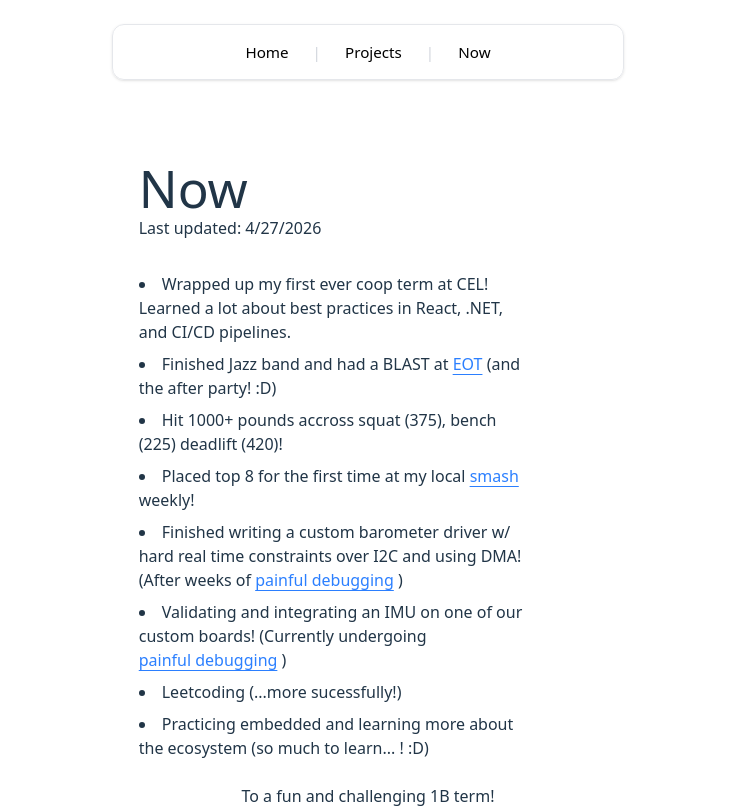
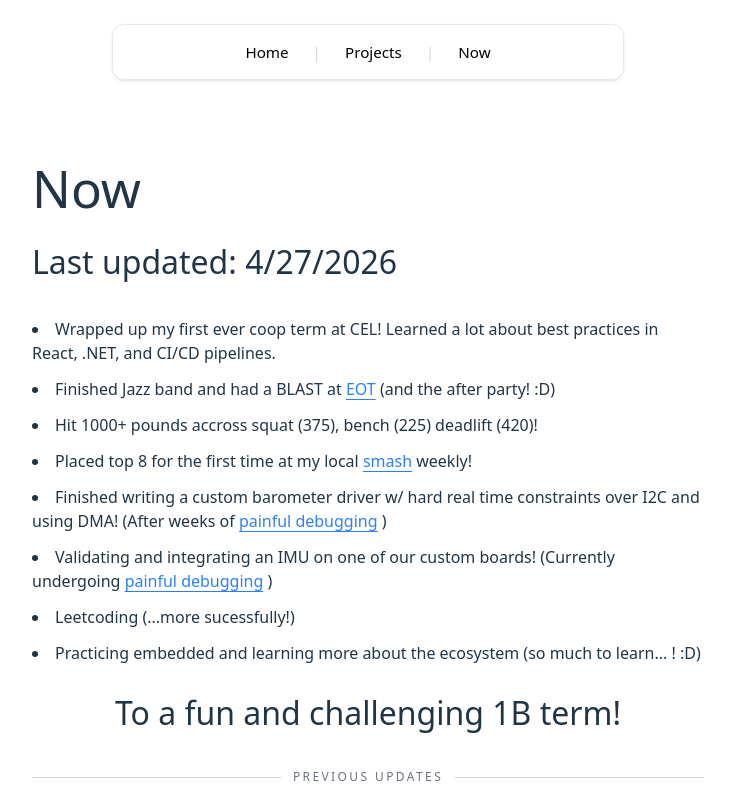
Before and after one commit to JasianE/Not_a_blog, a React (Vite) app: page /now in a window 1280 px wide. Shown: the top 808 px of the page, without its empty margins (272-1007 px from the left). Built offline with nearby package versions, Linux system fonts and the light colour scheme.

Commit message:
updated portfolio

```diff
--- a/src/App.css
+++ b/src/App.css
@@ -3,8 +3,20 @@
 #root {
   max-width: 1280px;
   margin: 0 auto;
-  padding: 2rem;
+  padding: 1rem;
   text-align: center;
+}
+
+@media (min-width: 640px) {
+  #root {
+    padding: 1.5rem;
+  }
+}
+
+@media (min-width: 1024px) {
+  #root {
+    padding: 2rem;
+  }
 }
 
 .logo {
--- a/src/components/atoms/DefinitionTooltip.tsx
+++ b/src/components/atoms/DefinitionTooltip.tsx
@@ -12,7 +12,7 @@ function DefinitionTooltip({ term, definition }: DefinitionTooltipProps) {
         {term}
       </span>
       <span
-        className="pointer-events-none absolute left-1/2 top-full z-10 mt-2 w-64 -translate-x-1/2 rounded-lg border border-blue-200 bg-white/95 px-3 py-2 text-sm text-gray-700 shadow-lg opacity-0 transition-opacity duration-200 group-hover:opacity-100 dark:border-blue-400/40 dark:bg-neutral-900 dark:text-neutral-200"
+        className="pointer-events-none absolute left-1/2 top-full z-10 mt-2 w-48 sm:w-56 lg:w-64 -translate-x-1/2 rounded-lg border border-blue-200 bg-white/95 px-3 py-2 text-xs sm:text-sm text-gray-700 shadow-lg opacity-0 transition-opacity duration-200 group-hover:opacity-100 dark:border-blue-400/40 dark:bg-neutral-900 dark:text-neutral-200"
         role="tooltip"
       >
         {definition}
--- a/src/components/molecules/Navbar.tsx
+++ b/src/components/molecules/Navbar.tsx
@@ -12,12 +12,12 @@ function Navbar() {
   ];
 
   return (
-    <header className="fixed top-6 left-0 right-0 z-50 flex justify-center pointer-events-none">
+    <header className="fixed top-2 sm:top-6 left-0 right-0 z-50 flex justify-center pointer-events-none px-2">
       {/* Centered nav container */}
-      <div className="pointer-events-auto bg-white/80 backdrop-blur-md shadow-sm border border-gray-200 w-[32rem] max-w-[90%] h-14 rounded-xl flex items-center justify-center">
+      <div className="pointer-events-auto bg-white/80 backdrop-blur-md shadow-sm border border-gray-200 w-full sm:w-[32rem] max-w-[90%] sm:max-w-none h-12 sm:h-14 rounded-xl flex items-center justify-center">
 
         {/* Nav items */}
-        <nav className="flex items-center gap-6 text-[0.95rem]">
+        <nav className="flex items-center gap-3 sm:gap-6 text-[0.85rem] sm:text-[0.95rem]">
           {links.map((link, index) => (
             <React.Fragment key={link.to}>
               <Link
--- a/src/components/molecules/PageContainer.tsx
+++ b/src/components/molecules/PageContainer.tsx
@@ -4,7 +4,7 @@ import React from "react";
 const PageContainer: React.FC<React.PropsWithChildren> = ({ children }) => {
   return (
     <div className="w-full flex flex-col items-center">
-      <div className="w-full max-w-3xl px-6 py-10">
+      <div className="w-full max-w-3xl px-4 sm:px-6 lg:px-8 py-6 sm:py-8 lg:py-10">
         {children}
       </div>
     </div>
--- a/src/index.css
+++ b/src/index.css
@@ -37,8 +37,36 @@ body {
 }
 
 h1 {
-  font-size: 3.2em;
+  font-size: 2em;
   line-height: 1.1;
+}
+
+@media (min-width: 640px) {
+  h1 {
+    font-size: 2.5em;
+  }
+}
+
+@media (min-width: 1024px) {
+  h1 {
+    font-size: 3.2em;
+  }
+}
+
+h2 {
+  font-size: 1.5em;
+}
+
+@media (min-width: 640px) {
+  h2 {
+    font-size: 1.875em;
+  }
+}
+
+@media (min-width: 1024px) {
+  h2 {
+    font-size: 2em;
+  }
 }
 
 button {
--- a/src/pages/blog/BlogPage.tsx
+++ b/src/pages/blog/BlogPage.tsx
@@ -24,8 +24,8 @@ function Blog() {
 
   return (
     <PageContainer>
-        <h1 className="">Blog</h1>
-        <h2 className="mt-12">Take a look inside mah dome</h2>
+        <h1 className="text-2xl sm:text-3xl lg:text-4xl">Blog</h1>
+        <h2 className="mt-8 sm:mt-12 text-lg sm:text-xl lg:text-2xl">Take a look inside mah dome</h2>
       <div>
         {isLoading && "loading..."}
         {isError && "Something went wrong."}
--- a/src/pages/now/Now.tsx
+++ b/src/pages/now/Now.tsx
@@ -2,55 +2,59 @@ import DefinitionTooltip from "../../components/atoms/DefinitionTooltip";
 
 function Now(){
     return(
-        <div>
-            <h1 className="text-left mt-32">
+        <div className="px-2 sm:px-4">
+            <h1 className="text-left mt-16 sm:mt-24 lg:mt-32 text-2xl sm:text-3xl lg:text-4xl">
                 Now
             </h1>
 
-            <h2 className="text-left">
+            <h2 className="text-left text-base sm:text-lg lg:text-xl mt-4 sm:mt-6">
                 Last updated: 4/27/2026
             </h2>
-            <li className="text-left mt-8 max-w-sm break-words">
+            <li className="text-left mt-6 sm:mt-8 max-w-sm sm:max-w-2xl break-words text-sm sm:text-base">
                 Wrapped up my first ever coop term at CEL! Learned a lot about best practices in React, .NET, and CI/CD pipelines.
             </li>
-            <li className="text-left mt-2 max-w-sm break-words">
+            <li className="text-left mt-2 sm:mt-3 max-w-sm sm:max-w-2xl break-words text-sm sm:text-base">
                 Finished Jazz band and had a BLAST at <DefinitionTooltip
               term="EOT"
               definition="Our end of term concert!"
             />{" "} (and the after party! :D)
             </li>
-            <li className="text-left mt-2 max-w-sm break-words">
+            <li className="text-left mt-2 sm:mt-3 max-w-sm sm:max-w-2xl break-words text-sm sm:text-base">
                 Hit 1000+ pounds accross squat (375), bench (225) deadlift (420)!
             </li>
-            <li className="text-left mt-2 max-w-sm break-words">
+            <li className="text-left mt-2 sm:mt-3 max-w-sm sm:max-w-2xl break-words text-sm sm:text-base">
                 Placed top 8 for the first time at my local <DefinitionTooltip
               term="smash"
               definition="I main piranha plant but ended up getting top 8 with DK 😭"
             />{" "} weekly!
             </li>
 
-            <li className="text-left mt-2 max-w-sm break-words">
+            <li className="text-left mt-2 sm:mt-3 max-w-sm sm:max-w-2xl break-words text-sm sm:text-base">
                 Finished writing a custom barometer driver w/ hard real time constraints over I2C and using DMA! (After weeks of <DefinitionTooltip
               term="painful debugging"
               definition="A race condition on init that made debugging impossible (worked half the time??), I2C timing configuration issues, DMA not wanting to work! :DD "
             />{" "})
             </li>
-            <li className="text-left mt-2 max-w-sm break-words">
+            <li className="text-left mt-2 sm:mt-3 max-w-sm sm:max-w-2xl break-words text-sm sm:text-base">
                 Validating and integrating an IMU on one of our custom boards! (Currently undergoing <DefinitionTooltip
               term="painful debugging"
               definition="OpenOCD setup errors, hardfault errors that require full STM32 resets, weird SPI communication errors."
             />{" "})
             </li>
-            <li className="text-left mt-2 max-w-sm break-words">
+            <li className="text-left mt-2 sm:mt-3 max-w-sm sm:max-w-2xl break-words text-sm sm:text-base">
                 Leetcoding (...more sucessfully!)
             </li>
-            <li className="text-left mt-2 max-w-sm break-words">
+            <li className="text-left mt-2 sm:mt-3 max-w-sm sm:max-w-2xl break-words text-sm sm:text-base">
                 Practicing embedded and learning more about the ecosystem (so much to learn... ! :D)
             </li>
 
             <h2 className="mt-6">To a fun and challenging 1B term!</h2>
 
-            <h2 className="mt-6">-----------------------------------------------------------------------------------------</h2>
+            <div className="my-8 flex items-center gap-3" aria-hidden="true">
+                <span className="h-px flex-1 bg-gray-300 dark:bg-neutral-700" />
+                <span className="text-xs uppercase tracking-[0.2em] text-gray-500 dark:text-neutral-400">Previous updates</span>
+                <span className="h-px flex-1 bg-gray-300 dark:bg-neutral-700" />
+            </div>
 
             <h2 className="text-left">
                 Last Updated: 1/16/2026
--- a/src/pages/projects/ProjectItem.tsx
+++ b/src/pages/projects/ProjectItem.tsx
@@ -72,23 +72,23 @@ function ProjectItem() {
 
 
   return (
-    <div className="flex flex-col items-center px-4">
+    <div className="flex flex-col items-center px-4 sm:px-6 lg:px-8 mt-8 sm:mt-12 lg:mt-16">
 
       {/* TITLE */}
-      <h1 className="text-4xl font-bold text-gray-900 dark:text-white text-center">
+      <h1 className="text-2xl sm:text-3xl lg:text-4xl font-bold text-gray-900 dark:text-white text-center">
         {projectOfInterest?.title}
       </h1>
 
       {/* IMAGE */}
-      <div className="mt-10 w-100 max-w-2xl rounded-xl overflow-hidden shadow-md border border-gray-200 dark:border-neutral-700">
-        <img src={projectOfInterest?.img}></img>
+      <div className="mt-6 sm:mt-8 lg:mt-10 w-full max-w-2xl rounded-xl overflow-hidden shadow-md border border-gray-200 dark:border-neutral-700">
+        <img src={projectOfInterest?.img} alt={projectOfInterest?.title}></img>
       </div>
 
       {/* BUTTON */}
       <button
         onClick={handleClick}
         className="
-          mt-10 px-6 py-3 rounded-lg font-medium
+          mt-6 sm:mt-8 lg:mt-10 px-4 sm:px-6 py-2 sm:py-3 rounded-lg font-medium text-sm sm:text-base
           bg-blue-600 text-black hover:bg-blue-700
           transition shadow-sm hover:shadow-md
         "
```
Also changed, not shown: src/components/atoms/Card.tsx (+7 -7 lines), src/pages/Homepage.tsx (+11 -11 lines), src/pages/blog/BlogItem.tsx (+5 -5 lines), src/pages/projects/ProjectPage.tsx (+5 -5 lines).
